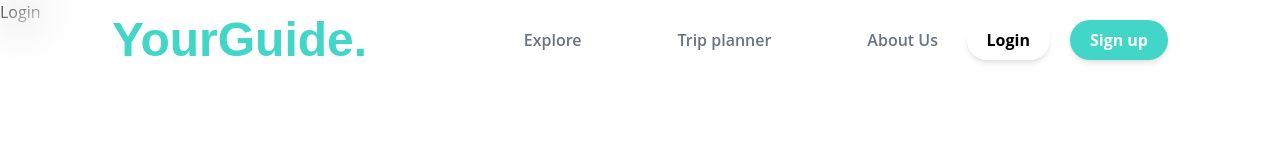
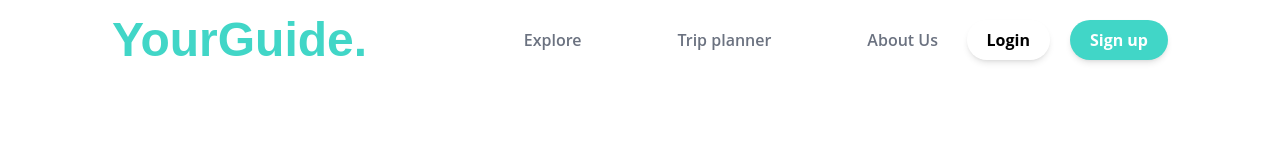
Before and after one commit to Niraaj10/YourGuide, a React (Create React App) app: page /login in a window 1280 px wide. Shown: the top 160 px of the page. Built offline with nearby package versions, Linux system fonts and the light colour scheme; no server answers.

Commit message:
Login Page

```diff
--- a/src/Components/Login.js
+++ b/src/Components/Login.js
@@ -3,7 +3,7 @@ import React from 'react'
 const Login = () => {
   return (
     <>
-      <div>
+      <div className='m-auto h-[100vh] w-full flex justify-center items-center'>
         Login
       </div>
     </>
```
